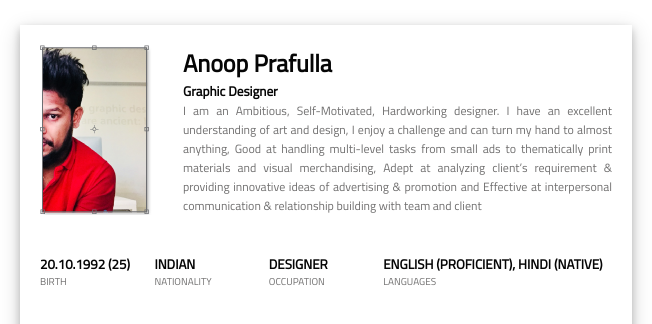
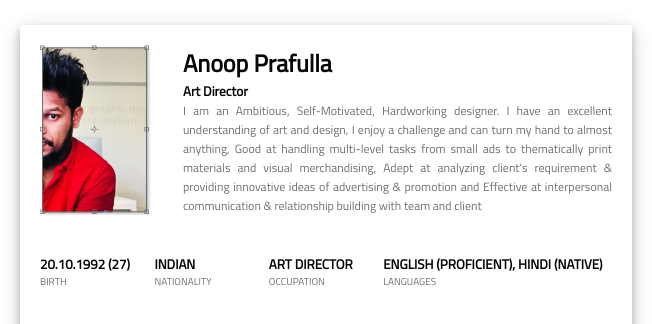
Before and after one commit to anoop-prafulla/anoop-prafulla.github.io, a plain HTML site: page resume/resume.html in a window 1280 px wide. Shown: the top 324 px of the page, 314-966 px from the left. Drawn offline with Linux system fonts and the light colour scheme.

Commit message:
resume update

```diff
--- a/resume/resume.html
+++ b/resume/resume.html
@@ -34,7 +34,7 @@
           <div class="profileimg"><img src="/resume/resume_img/profile-img.png" alt=""></div>
            <div class="align1">
                <h2>Anoop Prafulla</h2>
-               <h5>Graphic Designer</h5>
+               <h5>Art Director</h5>
                <p class="justify">I am an Ambitious, Self-Motivated, Hardworking designer. I have an excellent understanding of art and design, I enjoy a challenge and can turn my hand to almost anything, Good at handling multi-level tasks from small ads to thematically print materials  and visual merchandising, Adept at analyzing client’s requirement & providing innovative ideas of advertising & promotion and Effective at interpersonal communication & relationship building with team and client</p>
 
            </div>
@@ -42,7 +42,7 @@
        </div>
        <div class="row section2">
           <div class="align2">
-              <h5>20.10.1992 (25)</h5>
+              <h5>20.10.1992 (27)</h5>
               <p class="parasmall">BIRTH</p>
           </div>
           <div class="align2">
@@ -50,7 +50,7 @@
               <p class="parasmall">NATIONALITY</p>
           </div>
           <div class="align2">
-              <h5>DESIGNER</h5>
+              <h5>ART DIRECTOR</h5>
               <p class="parasmall">OCCUPATION</p>
           </div>
           <div class="align2 span">
```
